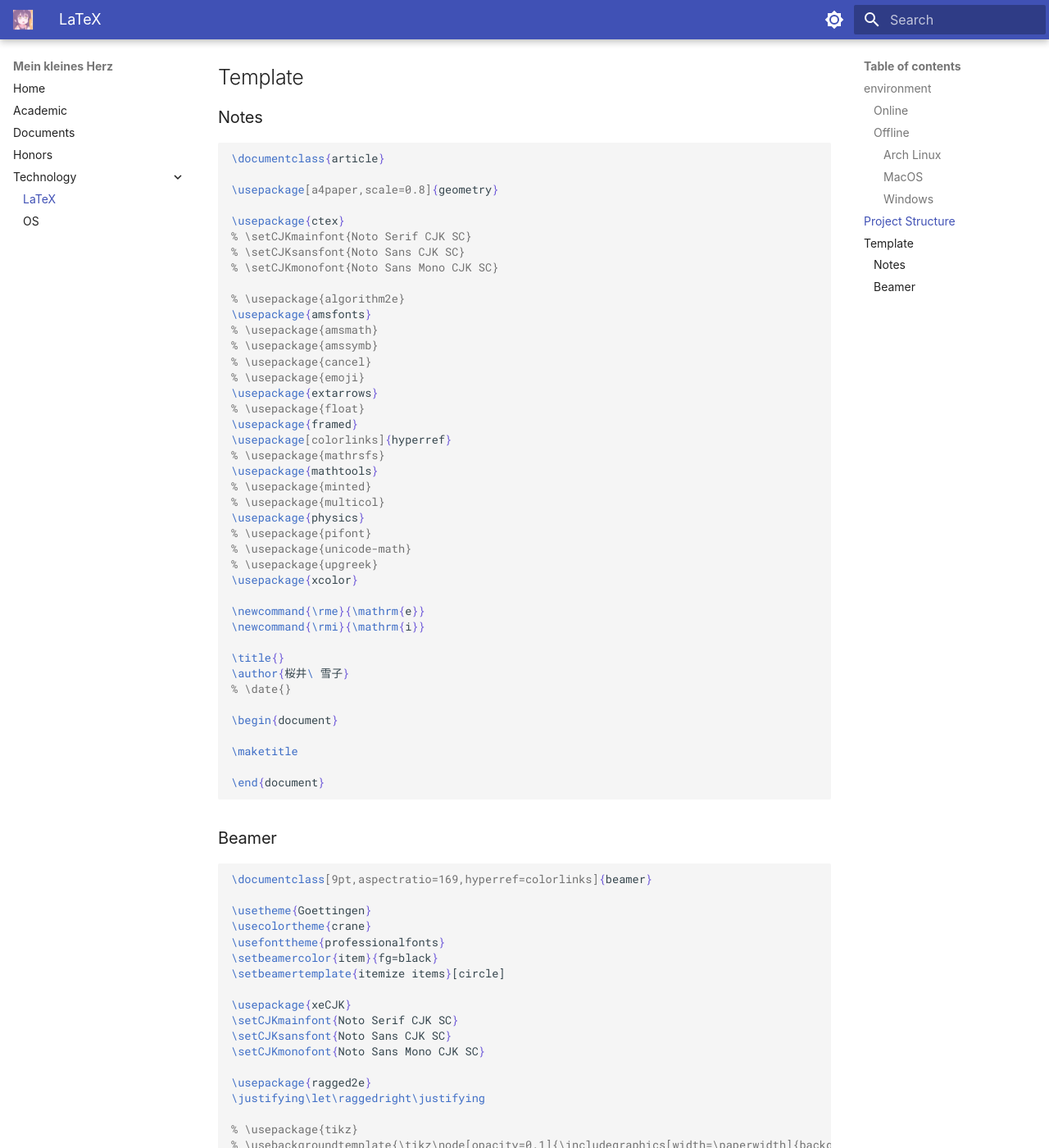
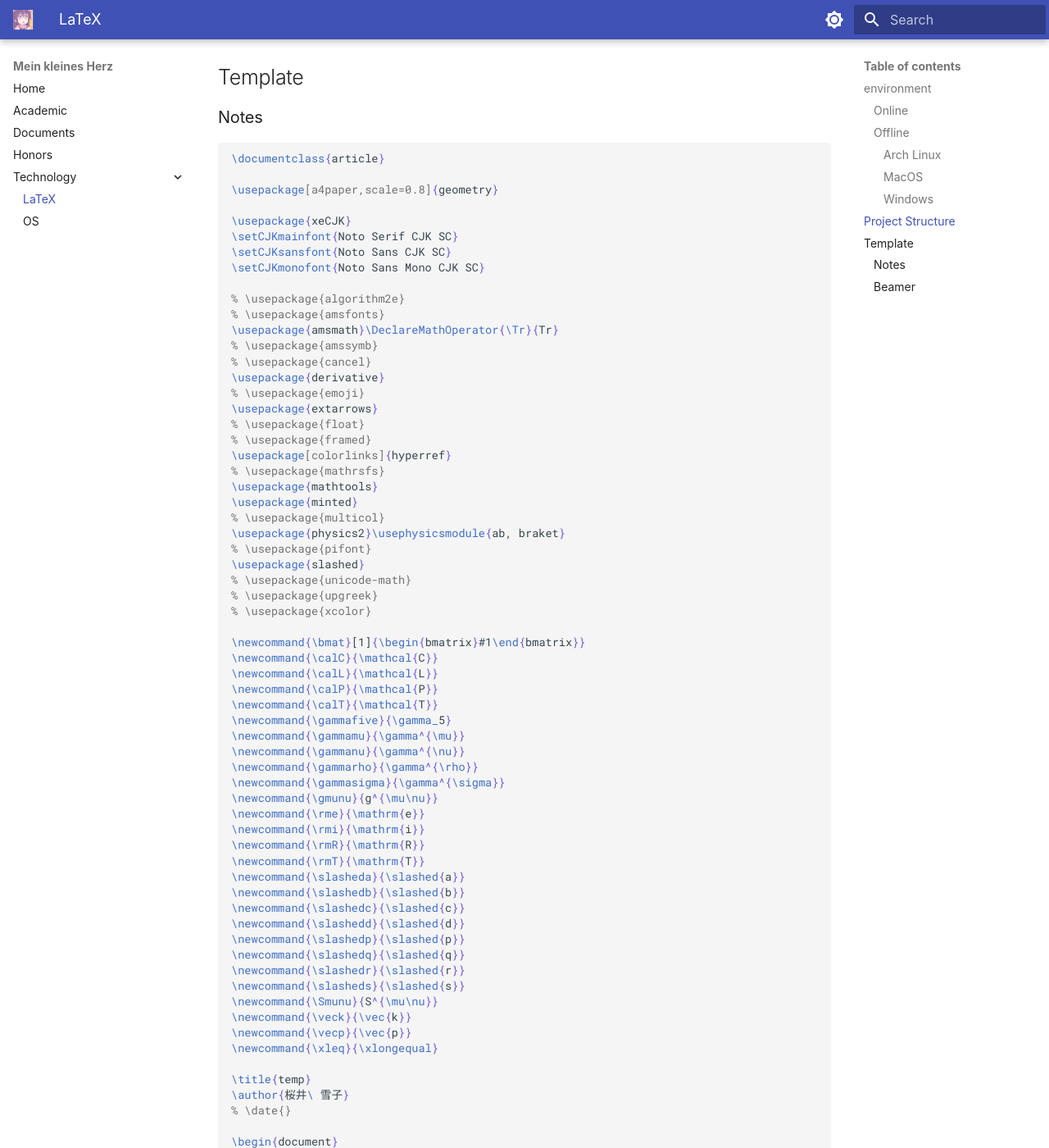
Before and after one commit to ph3n92h3/ph3n92h3.github.io, an MkDocs documentation site: the page built from docs/Technology/LaTeX.md, in a window 1280 px wide and 1400 px high, scrolled down 1017 px. Shown: the whole window at 82% size. Built offline with MkDocs 1.6.1 and Material for MkDocs 9.7.7, drawn with Linux system fonts in a browser that asks for light colours.

Commit message:
update $LaTeX$

````diff
--- a/docs/Technology/LaTeX.md
+++ b/docs/Technology/LaTeX.md
@@ -54,41 +54,69 @@ scoop install latex latexindent # miktex
 
 \usepackage[a4paper,scale=0.8]{geometry}
 
-\usepackage{ctex}
-% \setCJKmainfont{Noto Serif CJK SC}
-% \setCJKsansfont{Noto Sans CJK SC}
-% \setCJKmonofont{Noto Sans Mono CJK SC}
+\usepackage{xeCJK}
+\setCJKmainfont{Noto Serif CJK SC}
+\setCJKsansfont{Noto Sans CJK SC}
+\setCJKmonofont{Noto Sans Mono CJK SC}
 
 % \usepackage{algorithm2e}
-\usepackage{amsfonts}
-% \usepackage{amsmath}
+% \usepackage{amsfonts}
+\usepackage{amsmath}\DeclareMathOperator{\Tr}{Tr}
 % \usepackage{amssymb}
 % \usepackage{cancel}
+\usepackage{derivative}
 % \usepackage{emoji}
 \usepackage{extarrows}
 % \usepackage{float}
-\usepackage{framed}
+% \usepackage{framed}
 \usepackage[colorlinks]{hyperref}
 % \usepackage{mathrsfs}
 \usepackage{mathtools}
-% \usepackage{minted}
+\usepackage{minted}
 % \usepackage{multicol}
-\usepackage{physics}
+\usepackage{physics2}\usephysicsmodule{ab, braket}
 % \usepackage{pifont}
+\usepackage{slashed}
 % \usepackage{unicode-math}
 % \usepackage{upgreek}
-\usepackage{xcolor}
+% \usepackage{xcolor}
 
+\newcommand{\bmat}[1]{\begin{bmatrix}#1\end{bmatrix}}
+\newcommand{\calC}{\mathcal{C}}
+\newcommand{\calL}{\mathcal{L}}
+\newcommand{\calP}{\mathcal{P}}
+\newcommand{\calT}{\mathcal{T}}
+\newcommand{\gammafive}{\gamma_5}
+\newcommand{\gammamu}{\gamma^{\mu}}
+\newcommand{\gammanu}{\gamma^{\nu}}
+\newcommand{\gammarho}{\gamma^{\rho}}
+\newcommand{\gammasigma}{\gamma^{\sigma}}
+\newcommand{\gmunu}{g^{\mu\nu}}
 \newcommand{\rme}{\mathrm{e}}
 \newcommand{\rmi}{\mathrm{i}}
+\newcommand{\rmR}{\mathrm{R}}
+\newcommand{\rmT}{\mathrm{T}}
+\newcommand{\slasheda}{\slashed{a}}
+\newcommand{\slashedb}{\slashed{b}}
+\newcommand{\slashedc}{\slashed{c}}
+\newcommand{\slashedd}{\slashed{d}}
+\newcommand{\slashedp}{\slashed{p}}
+\newcommand{\slashedq}{\slashed{q}}
+\newcommand{\slashedr}{\slashed{r}}
+\newcommand{\slasheds}{\slashed{s}}
+\newcommand{\Smunu}{S^{\mu\nu}}
+\newcommand{\veck}{\vec{k}}
+\newcommand{\vecp}{\vec{p}}
+\newcommand{\xleq}{\xlongequal}
 
-\title{}
+\title{temp}
 \author{桜井\ 雪子}
 % \date{}
 
 \begin{document}
 
 \maketitle
+\tableofcontents
 
 \end{document}
 ```
````
Also changed, not shown: docs/Academic.md (+10 -10 lines), docs/Honors.md (+13 -13 lines), docs/Technology/OS.md (+8 -10 lines), docs/index.md (+3 -3 lines).
